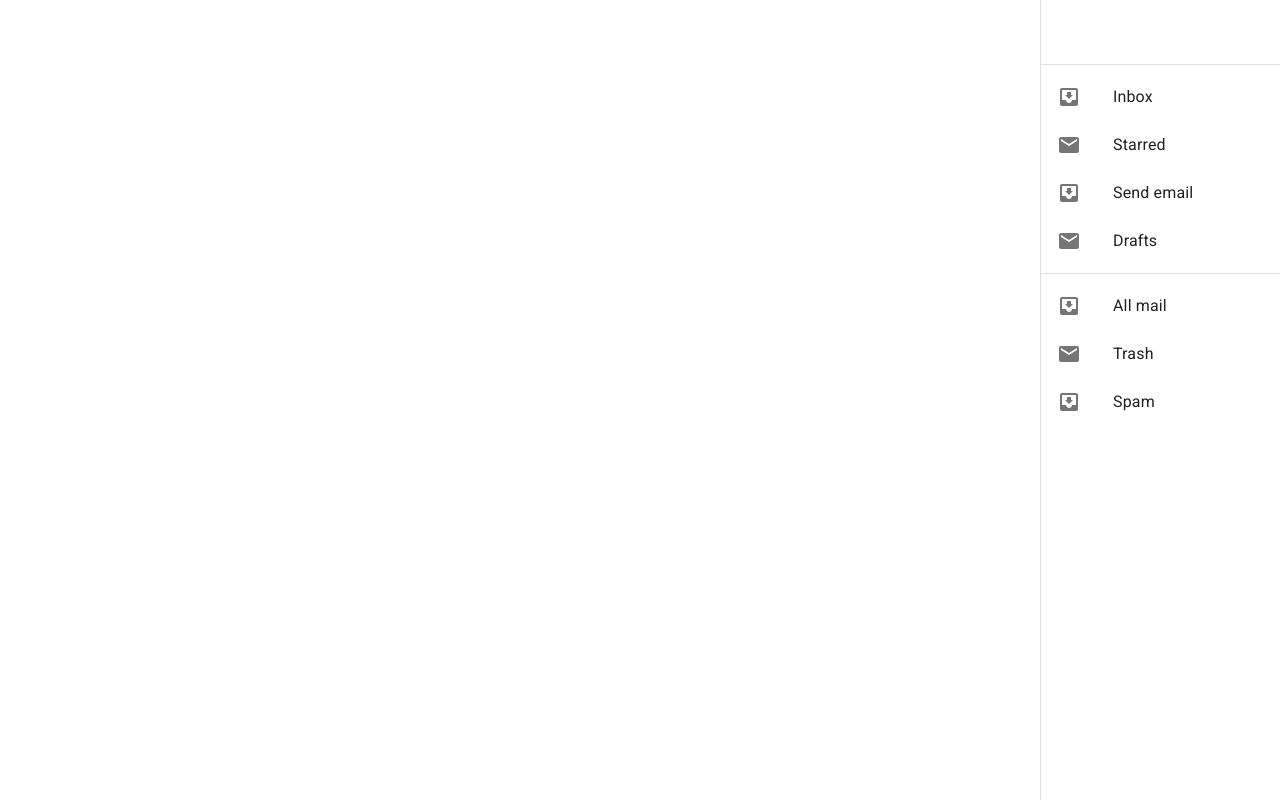
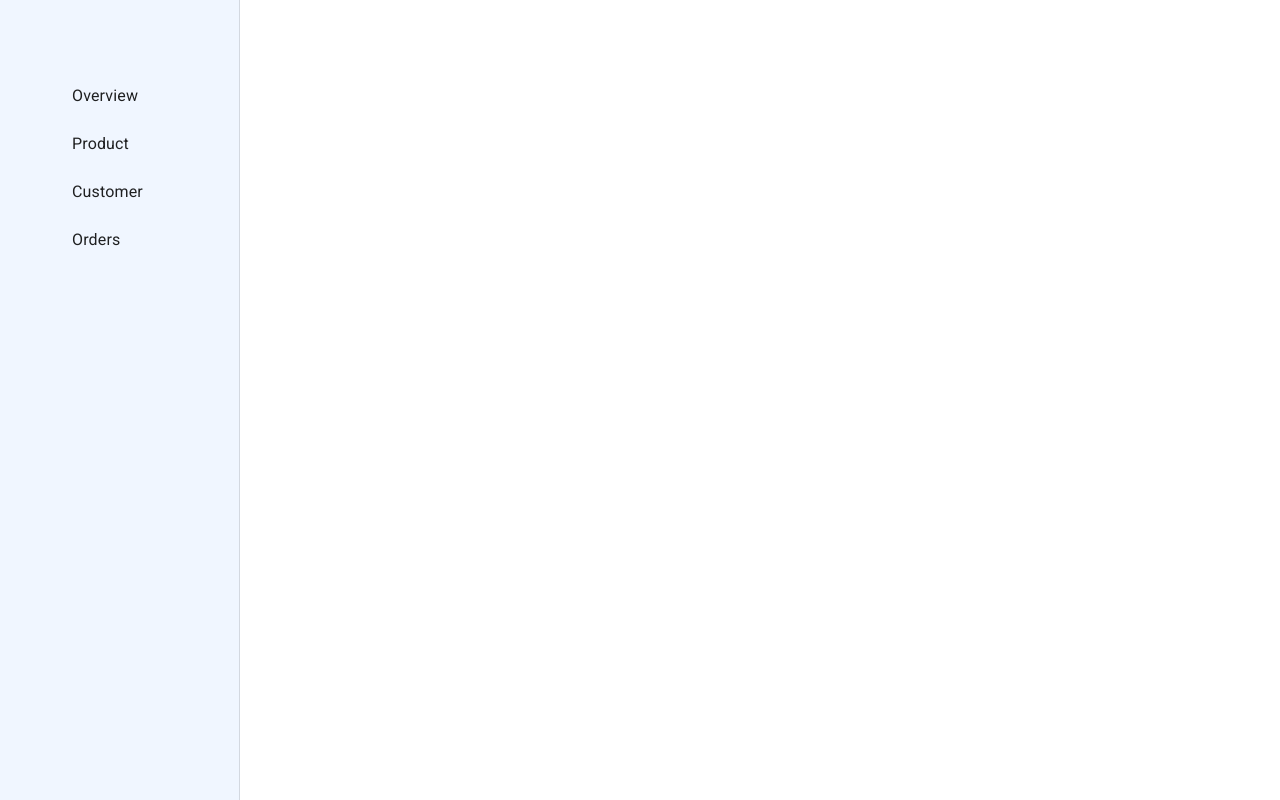
Before and after one commit to Nanogorithm/stockary-webapp, a React (Create React App) app: page / in a window 1280 px wide. Built offline with nearby package versions, Linux system fonts and the light colour scheme.

Commit message:
Drawer 1.0

```diff
--- a/src/Pages/Components/Sidebar/Sidebar.js
+++ b/src/Pages/Components/Sidebar/Sidebar.js
@@ -19,21 +19,68 @@ const drawerWidth = 240;
 const Sidebar = () => {
   return (
     <div>
-      <Box sx={{ display: "flex" }}>
-        <CssBaseline />
-        {/* <AppBar
+      {/* <Box sx={{ display: "flex" }}> */}
+      {/* <CssBaseline /> */}
+      <Drawer
+        PaperProps={{
+          sx: {
+            backgroundColor: "#F0F6FF",
+            width: drawerWidth,
+            flexShrink: 0,
+            "& .MuiDrawer-paper": {
+              width: drawerWidth,
+              boxSizing: "border-box",
+            },
+          },
+        }}
+        variant="permanent"
+        anchor="left"
+      >
+        <Toolbar />
+        <List className="">
+          {["Overview", "Product", "Customer", "Orders"].map((text, index) => (
+            <ListItem
+              className=" hover:bg-drawerHover hover:rounded-full"
+              key={text}
+              disablePadding
+            >
+              <ListItemButton>
+                <ListItemIcon>
+                  {/* {index % 2 === 0 ? <InboxIcon /> : <MailIcon />} */}
+                </ListItemIcon>
+                <ListItemText primary={text} />
+              </ListItemButton>
+            </ListItem>
+          ))}
+        </List>
+      </Drawer>
+      {/* </Box> */}
+    </div>
+  );
+};
+
+export default Sidebar;
+
+{
+  /* <AppBar
           position="fixed"
           sx={{
             width: `calc(100% - ${drawerWidth}px)`,
             mr: `${drawerWidth}px`,
-          }} */}
-          {/* <Toolbar>
+          }} */
+}
+{
+  /* <Toolbar>
             <Typography variant="h6" noWrap component="div">
               Permanent drawer
             </Typography>
-          </Toolbar> */}
-        {/* </AppBar> */}
-        {/* <Box
+          </Toolbar> */
+}
+{
+  /* </AppBar> */
+}
+{
+  /* <Box
           component="main"
           sx={{ flexGrow: 1, bgcolor: "background.default", p: 3 }}
         >
@@ -68,50 +115,5 @@ const Sidebar = () => {
             accumsan lacus vel facilisis. Nulla posuere sollicitudin aliquam
             ultrices sagittis orci a.
           </Typography>
-        </Box> */}
-        <Drawer
-          sx={{
-            width: drawerWidth,
-            flexShrink: 0,
-            "& .MuiDrawer-paper": {
-              width: drawerWidth,
-              boxSizing: "border-box",
-            },
-          }}
-          variant="permanent"
-          anchor="right"
-        >
-          <Toolbar />
-          <Divider />
-          <List>
-            {["Inbox", "Starred", "Send email", "Drafts"].map((text, index) => (
-              <ListItem key={text} disablePadding>
-                <ListItemButton>
-                  <ListItemIcon>
-                    {index % 2 === 0 ? <InboxIcon /> : <MailIcon />}
-                  </ListItemIcon>
-                  <ListItemText primary={text} />
-                </ListItemButton>
-              </ListItem>
-            ))}
-          </List>
-          <Divider />
-          <List>
-            {["All mail", "Trash", "Spam"].map((text, index) => (
-              <ListItem key={text} disablePadding>
-                <ListItemButton>
-                  <ListItemIcon>
-                    {index % 2 === 0 ? <InboxIcon /> : <MailIcon />}
-                  </ListItemIcon>
-                  <ListItemText primary={text} />
-                </ListItemButton>
-              </ListItem>
-            ))}
-          </List>
-        </Drawer>
-      </Box>
-    </div>
-  );
-};
-
-export default Sidebar;
+        </Box> */
+}
--- a/tailwind.config.js
+++ b/tailwind.config.js
@@ -14,7 +14,8 @@ module.exports = {
       'dark': '#1F1F1F',
       'white': '#FFFFFF',
       'gray': '#F7F9FB',
-      "tableH": "#8E8E8E"
+      "tableH": "#8E8E8E",
+      "drawerHover": "#D6E2F8"
     },
     extend: {},
   },
```
